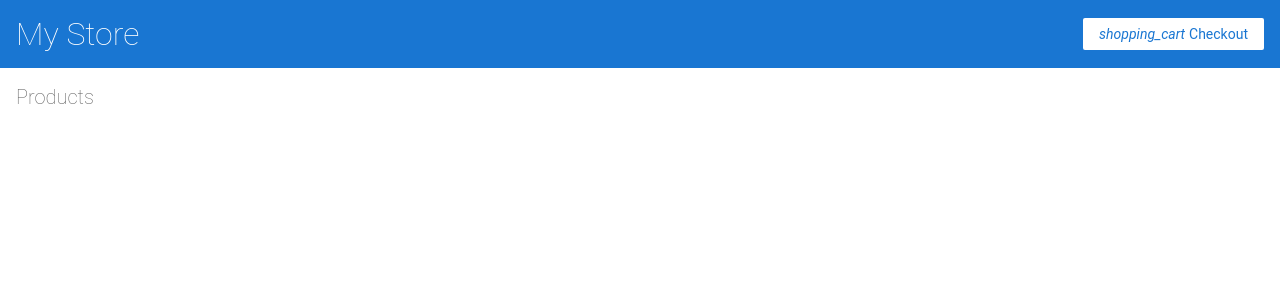
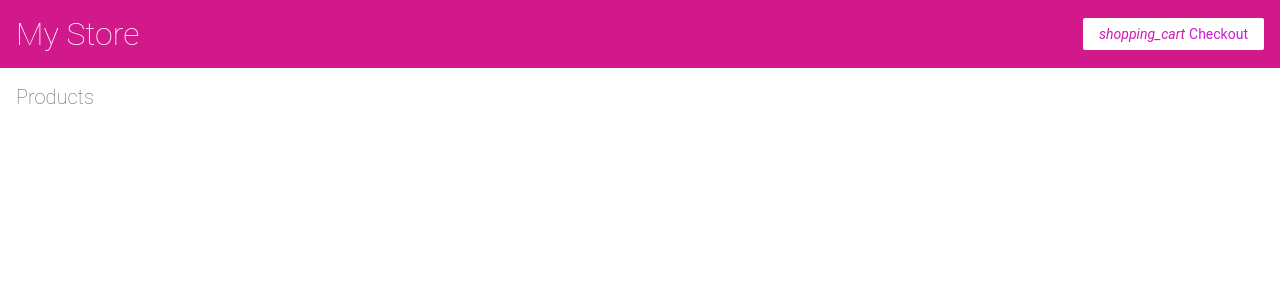
Before and after one commit to dileepk0500/angularTest, an Angular app: page / in a window 1280 px wide. Shown: the top 300 px of the page. Built offline with nearby package versions, Linux system fonts and the light colour scheme.

Commit message:
2 files modified

```diff
--- a/angular.json
+++ b/angular.json
@@ -16,9 +16,8 @@
             "outputPath": "dist/demo",
             "index": "src/index.html",
             "main": "src/main.ts",
-            "polyfills": ["zone.js"],
-            "assets": ["src/favicon.ico", "src/assets"],
-            "styles": ["src/styles.css"],
+            "assets": [],
+            "styles": ["src/global_styles.css"],
             "scripts": []
           },
           "configurations": {
@@ -62,10 +61,10 @@
           "builder": "@angular-devkit/build-angular:karma",
           "options": {
             "main": "src/test.ts",
-            "polyfills": ["zone.js", "zone.js/testing", "src/polyfills.ts"],
+            "polyfills": "src/polyfills.ts",
             "tsConfig": "src/tsconfig.spec.json",
             "karmaConfig": "src/karma.conf.js",
-            "styles": ["src/styles.css"],
+            "styles": ["styles.css"],
             "scripts": [],
             "assets": ["src/favicon.ico", "src/assets"]
           }
--- a/src/global_styles.css
+++ b/src/global_styles.css
@@ -1 +1,151 @@
 /* Add application styles & imports to this file! */
+/* Add application styles & imports to this file! */
+/* Global Styles */
+
+* {
+  font-family: 'Roboto', Arial, sans-serif;
+  color: #616161;
+  box-sizing: border-box;
+  -webkit-font-smoothing: antialiased;
+  -moz-osx-font-smoothing: grayscale;
+}
+
+body {
+  margin: 0;
+}
+
+.container {
+  display: flex;
+  flex-direction: row;
+}
+
+router-outlet + * {
+  padding: 0 16px;
+}
+
+/* Text */
+
+h1 {
+  font-size: 32px;
+}
+
+h2 {
+  font-size: 20px;
+}
+
+h1,
+h2 {
+  font-weight: lighter;
+}
+
+p {
+  font-size: 14px;
+}
+
+/* Hyperlink */
+
+a {
+  cursor: pointer;
+  color: #d2197f;
+  text-decoration: none;
+}
+
+a:hover {
+  opacity: 0.8;
+}
+
+/* Input */
+
+input {
+  font-size: 14px;
+  border-radius: 2px;
+  padding: 8px;
+  margin-bottom: 16px;
+  border: 1px solid #bdbdbd;
+}
+
+label {
+  font-size: 12px;
+  font-weight: bold;
+  margin-bottom: 4px;
+  display: block;
+  text-transform: uppercase;
+}
+
+/* Button */
+.button,
+button {
+  display: inline-flex;
+  align-items: center;
+  padding: 8px 16px;
+  border-radius: 2px;
+  font-size: 14px;
+  cursor: pointer;
+  background-color: #d219aa;
+  color: white;
+  border: none;
+}
+
+.button:hover,
+button:hover {
+  opacity: 0.8;
+  font-weight: normal;
+}
+
+.button:disabled,
+button:disabled {
+  opacity: 0.5;
+  cursor: auto;
+}
+
+/* Fancy Button */
+
+.fancy-button {
+  background-color: white;
+  color: #cc19d2;
+}
+
+.fancy-button i.material-icons {
+  color: #d219b3;
+  padding-right: 4px;
+}
+
+/* Top Bar */
+
+app-top-bar {
+  width: 100%;
+  height: 68px;
+  background-color: #d2198b;
+  padding: 16px;
+  display: flex;
+  flex-direction: row;
+  justify-content: space-between;
+  align-items: center;
+}
+
+app-top-bar h1 {
+  color: white;
+  margin: 0;
+}
+
+/* Checkout Cart, Shipping Prices */
+
+.cart-item,
+.shipping-item {
+  width: 100%;
+  min-width: 400px;
+  max-width: 450px;
+  display: flex;
+  flex-direction: row;
+  justify-content: space-between;
+  padding: 16px 32px;
+  margin-bottom: 8px;
+  border-radius: 2px;
+  background-color: #eeeeee;
+}
+
+/*
+Copyright Google LLC. All Rights Reserved.
+Use of this source code is governed by an MIT-style license that
+can be found in the LICENSE file at https://angular.io/license
+*/
```
